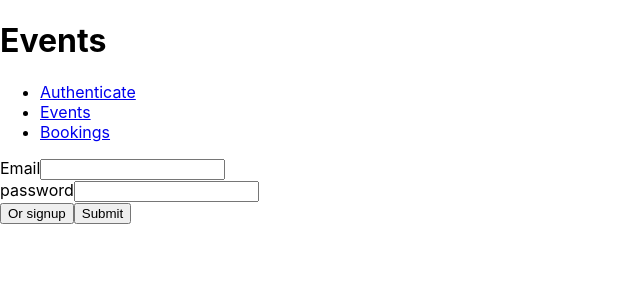
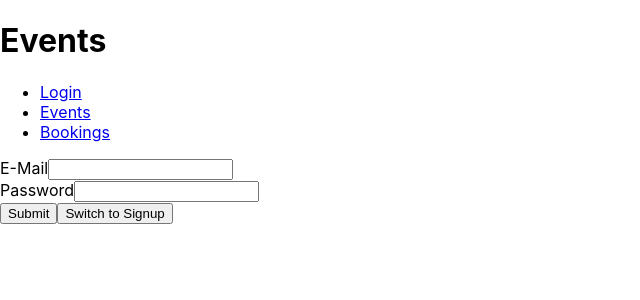
Before and after one commit to BrianLucy/Event-Planner, a React (Create React App) app in the folder frontend/events-app/: page /auth in a window 1280 px wide. Shown: the top 300 px of the page, without its empty margins (0-640 px from the left). Built offline with nearby package versions, Linux system fonts and the light colour scheme.

Commit message:
add authentication to login in Auth.js

```diff
--- a/frontend/events-app/src/components/Navigation/MainNavigation.js
+++ b/frontend/events-app/src/components/Navigation/MainNavigation.js
@@ -10,7 +10,7 @@
     <nav className="main-navigation__items">
       <ul>
         <li>
-          <NavLink to="/auth">Authenticate</NavLink>
+          <NavLink to="/auth">Login</NavLink>
         </li>
         <li>
           <NavLink to="/events">Events</NavLink>
--- a/frontend/events-app/src/pages/Auth.js
+++ b/frontend/events-app/src/pages/Auth.js
@@ -1,20 +1,95 @@
 import React, { Component } from "react";
 
+
+
 class AuthPage extends Component {
+  state = {
+    isLogin: true,
+  };
+
+  constructor(props) {
+    super(props);
+    this.emailEl = React.createRef();
+    this.passwordEl = React.createRef();
+  }
+
+  switchModeHandler = () => {
+    this.setState((prevState) => {
+      return { isLogin: !prevState.isLogin };
+    });
+  };
+
+  submitHandler = (event) => {
+    event.preventDefault();
+    const email = this.emailEl.current.value;
+    const password = this.passwordEl.current.value;
+
+    if (email.trim().length === 0 || password.trim().length === 0) {
+      return;
+    }
+
+    let requestBody = {
+      query: `
+        query {
+          login(email: "${email}", password: "${password}") {
+            userId
+            token
+            tokenExpiration
+          }
+        }
+      `,
+    };
+
+    if (!this.state.isLogin) {
+      requestBody = {
+        query: `
+          mutation {
+            createUser(userInput: {email: "${email}", password: "${password}"}) {
+              _id
+              email
+            }
+          }
+        `,
+      };
+    }
+
+    fetch("http://localhost:3005/graphql", {
+      method: "POST",
+      body: JSON.stringify(requestBody),
+      headers: {
+        "Content-Type": "application/json",
+      },
+    })
+      .then((res) => {
+        if (res.status !== 200 && res.status !== 201) {
+          throw new Error("Failed!");
+        }
+        return res.json();
+      })
+      .then((resData) => {
+        console.log(resData);
+      })
+      .catch((err) => {
+        console.log(err);
+      });
+  };
+
   render() {
     return (
-      <form className="authentication-form">
-        <div className="control">
-          <lable htmlFor="email">Email</lable>
-          <input type="email" id="email" />
+      <form className="auth-form" onSubmit={this.submitHandler}>
+        <div className="form-control">
+          <label htmlFor="email">E-Mail</label>
+          <input type="email" id="email" ref={this.emailEl} />
         </div>
-        <div className="control">
-          <lable htmlFor="password">password</lable>
-          <input type="password" id="password" />
+        <div className="form-control">
+          <label htmlFor="password">Password</label>
+          <input type="password" id="password" ref={this.passwordEl} />
         </div>
-        <div className="actions">
-          <button type="button">Or signup</button>
+        <div className="form-actions">
           <button type="submit">Submit</button>
+          <button type="button" onClick={this.switchModeHandler}>
+            Switch to {this.state.isLogin ? "Signup" : "Login"}
+          </button>
         </div>
       </form>
     );
```
Also changed, not shown: 1 other file (tests, documents, lock files or other folders).
